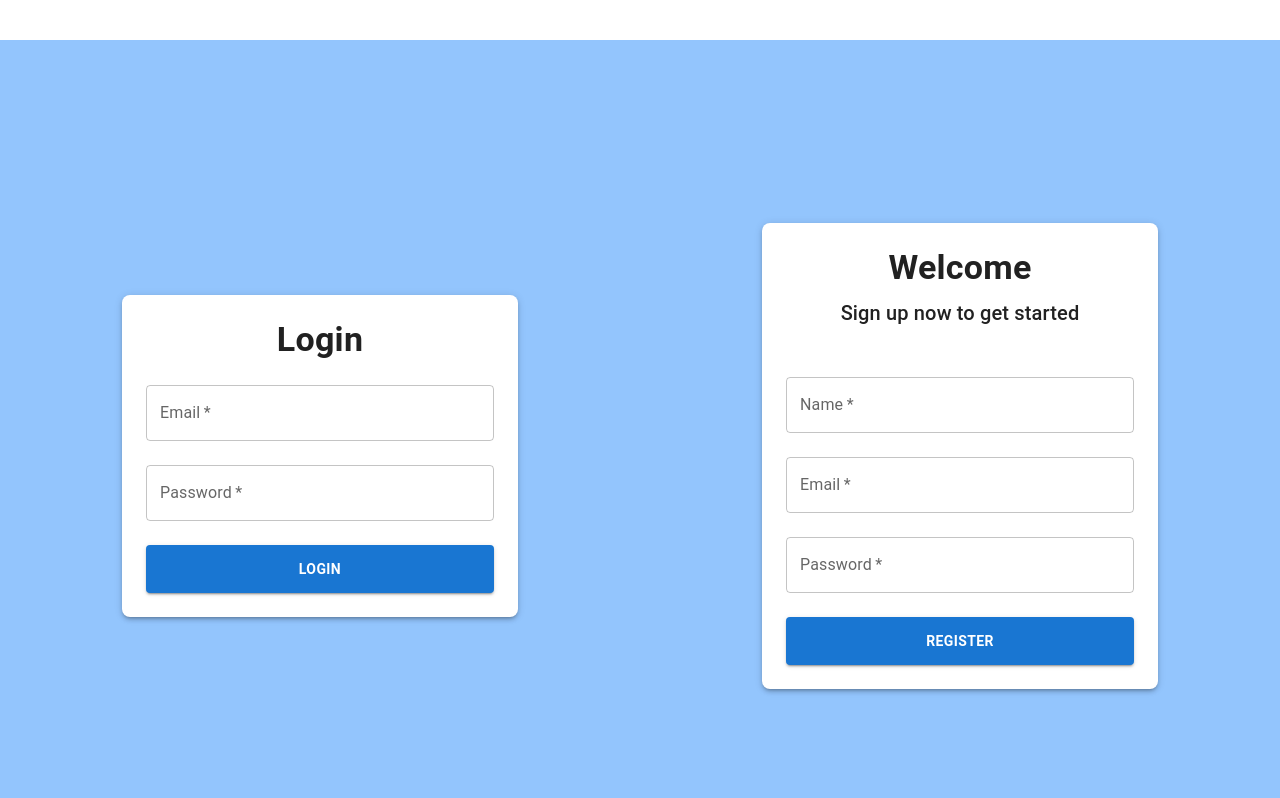
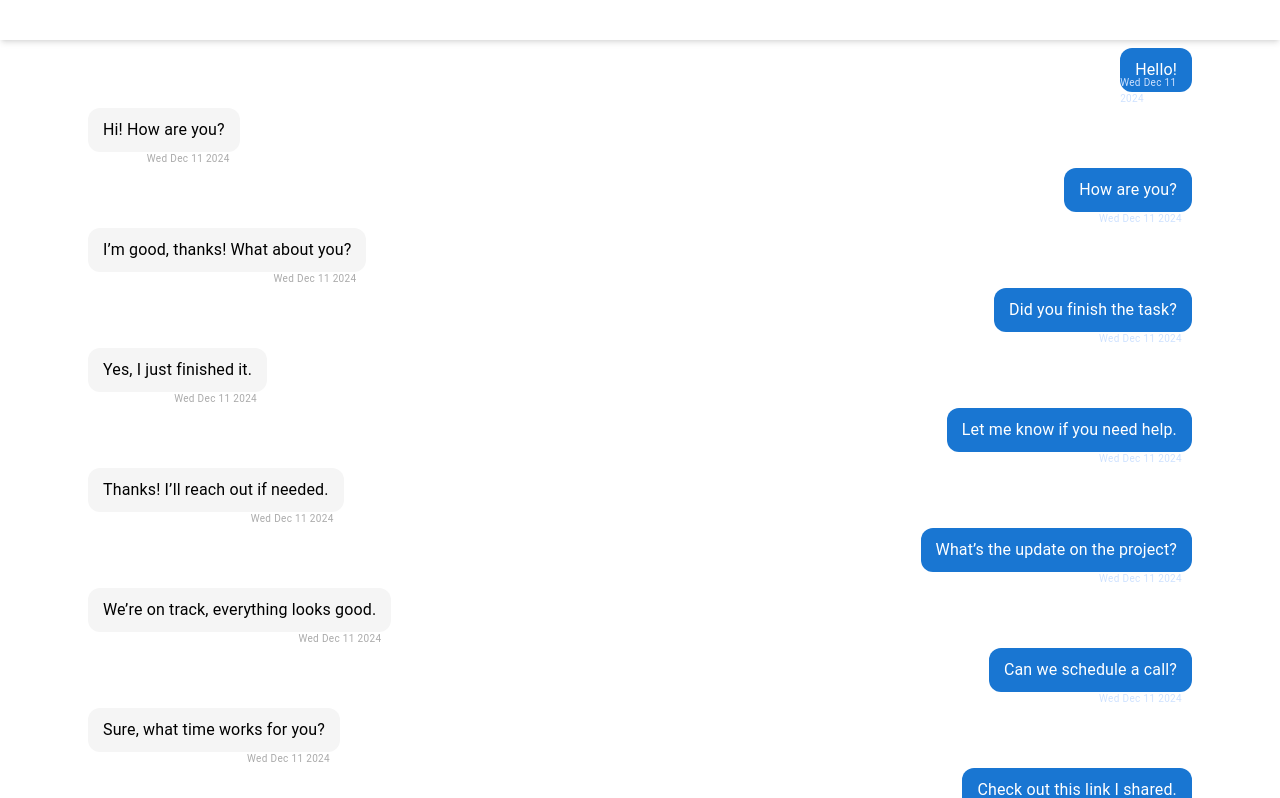
Before and after one commit to rahultiwari1818/MERN_ChatApp, a React (Create React App) app in the folder frontend/: page /chat in a window 1280 px wide. Shown: the top 798 px of the page. Built offline with nearby package versions, Linux system fonts and the light colour scheme; no server answers; some icons are missing; the HTML template or start-up script is replaced by a standard one.

Commit message:
created ui for chat screen

```diff
--- a/frontend/package.json
+++ b/frontend/package.json
@@ -14,7 +14,7 @@
     "react-dom": "^18.3.1",
     "react-loader-spinner": "^6.1.6",
     "react-otp-input": "^3.1.1",
-    "react-router-dom": "^6.23.1",
+    "react-router-dom": "^6.28.0",
     "react-scripts": "5.0.1",
     "react-toastify": "^10.0.6",
     "socket.io-client": "^4.8.1",
--- a/frontend/src/App.js
+++ b/frontend/src/App.js
@@ -1,21 +1,20 @@
 import React from 'react';
 import './App.css';
 import Navbar from './Components/Navbar/Navbar';
-import RegistrationPage from './Pages/RegistrationPage/RegistrationPage';
-import NewApp from './Pages/RegistrationPage/App.jsx';
+import RegistrationPage from './Pages/RegistrationPage';
 import { ToastContainer } from 'react-toastify';
 import 'react-toastify/dist/ReactToastify.css';
+import { BrowserRouter } from 'react-router-dom';
+import Router from './Router/Router';
 
 function App() {
   return (
 
-    <>
+    <BrowserRouter>
         <Navbar/>
-        <NewApp/>
-        <RegistrationPage/>
+        <Router/>
         <ToastContainer />
-
-    </>
+    </BrowserRouter>
 
   );
 }
--- /dev/null
+++ b/frontend/src/Components/ChatScreen/ChatScreen.jsx
@@ -0,0 +1,72 @@
+import { Box, Button, Container, TextField } from '@mui/material'
+import React from 'react'
+import Message from '../Message/Message';
+
+const messages = [
+    { senderId: "1", recipientId: "2", message: "Hello!", timestamp: new Date("2024-12-11T09:00:00Z") },
+    { senderId: "2", recipientId: "1", message: "Hi! How are you?", timestamp: new Date("2024-12-11T09:01:00Z") },
+    { senderId: "1", recipientId: "2", message: "How are you?", timestamp: new Date("2024-12-11T09:05:00Z") },
+    { senderId: "2", recipientId: "1", message: "I’m good, thanks! What about you?", timestamp: new Date("2024-12-11T09:06:00Z") },
+    { senderId: "1", recipientId: "2", message: "Did you finish the task?", timestamp: new Date("2024-12-11T09:10:00Z") },
+    { senderId: "2", recipientId: "1", message: "Yes, I just finished it.", timestamp: new Date("2024-12-11T09:11:00Z") },
+    { senderId: "1", recipientId: "2", message: "Let me know if you need help.", timestamp: new Date("2024-12-11T09:15:00Z") },
+    { senderId: "2", recipientId: "1", message: "Thanks! I’ll reach out if needed.", timestamp: new Date("2024-12-11T09:16:00Z") },
+    { senderId: "1", recipientId: "2", message: "What’s the update on the project?", timestamp: new Date("2024-12-11T09:20:00Z") },
+    { senderId: "2", recipientId: "1", message: "We’re on track, everything looks good.", timestamp: new Date("2024-12-11T09:21:00Z") },
+    { senderId: "1", recipientId: "2", message: "Can we schedule a call?", timestamp: new Date("2024-12-11T09:25:00Z") },
+    { senderId: "2", recipientId: "1", message: "Sure, what time works for you?", timestamp: new Date("2024-12-11T09:26:00Z") },
+    { senderId: "1", recipientId: "2", message: "Check out this link I shared.", timestamp: new Date("2024-12-11T09:30:00Z") },
+    { senderId: "2", recipientId: "1", message: "Got it. I’ll take a look.", timestamp: new Date("2024-12-11T09:31:00Z") },
+    { senderId: "1", recipientId: "2", message: "I’m waiting for your response.", timestamp: new Date("2024-12-11T09:35:00Z") },
+    { senderId: "2", recipientId: "1", message: "Sorry for the delay, here’s my update.", timestamp: new Date("2024-12-11T09:36:00Z") },
+    { senderId: "1", recipientId: "2", message: "Can we meet later today?", timestamp: new Date("2024-12-11T09:40:00Z") },
+    { senderId: "2", recipientId: "1", message: "Yes, let’s meet at 4 PM.", timestamp: new Date("2024-12-11T09:41:00Z") },
+    { senderId: "1", recipientId: "2", message: "Let’s finalize the proposal.", timestamp: new Date("2024-12-11T09:45:00Z") },
+    { senderId: "2", recipientId: "1", message: "Sure, I’ll send you the draft shortly.", timestamp: new Date("2024-12-11T09:46:00Z") },
+    { senderId: "1", recipientId: "2", message: "Can you confirm the schedule?", timestamp: new Date("2024-12-11T09:50:00Z") },
+    { senderId: "2", recipientId: "1", message: "Yes, it’s confirmed for tomorrow.", timestamp: new Date("2024-12-11T09:51:00Z") },
+    { senderId: "1", recipientId: "2", message: "Here’s the document you requested.", timestamp: new Date("2024-12-11T09:55:00Z") },
+    { senderId: "2", recipientId: "1", message: "Thanks, I’ll review it now.", timestamp: new Date("2024-12-11T09:56:00Z") },
+    { senderId: "1", recipientId: "2", message: "Don’t forget the deadline tomorrow.", timestamp: new Date("2024-12-11T10:00:00Z") },
+    { senderId: "2", recipientId: "1", message: "Got it. I’ll make sure everything’s ready.", timestamp: new Date("2024-12-11T10:01:00Z") },
+    { senderId: "1", recipientId: "2", message: "Can you review this report?", timestamp: new Date("2024-12-11T10:05:00Z") },
+    { senderId: "2", recipientId: "1", message: "I’m on it, I’ll send feedback soon.", timestamp: new Date("2024-12-11T10:06:00Z") },
+    { senderId: "1", recipientId: "2", message: "The meeting has been rescheduled.", timestamp: new Date("2024-12-11T10:10:00Z") },
+    { senderId: "2", recipientId: "1", message: "Thanks for letting me know.", timestamp: new Date("2024-12-11T10:11:00Z") },
+    { senderId: "1", recipientId: "2", message: "Let’s align on the next steps.", timestamp: new Date("2024-12-11T10:15:00Z") },
+    { senderId: "2", recipientId: "1", message: "Agreed, I’ll draft an email summary.", timestamp: new Date("2024-12-11T10:16:00Z") },
+];
+
+
+
+export default function ChatScreen() {
+    return (
+        <Container>
+            <Box>
+                {
+                    messages?.map((message) => {
+                        return <Message message={message.message} time={message.timestamp.toDateString()} isSender={message.senderId === '1'} />
+                    })
+                }
+            </Box>
+            <Box className="flex">
+                <TextField
+                    fullWidth
+                    label="message"
+                    name="message"
+                    type="text"
+                    value={""}
+                    // onChange={handleInputChange}
+                    variant="outlined"
+                    margin="normal"
+                    required
+                    placeholder="Your Message"
+                    className='fixed bottom-2'
+                />
+                <Button className='rounded-md bg-blue-300 text-white'>
+                    Send
+                </Button>
+            </Box>
+        </Container>
+    )
+}
--- a/frontend/src/Components/Common/Overlay.jsx
+++ b/frontend/src/Components/Common/Overlay.jsx
@@ -3,7 +3,7 @@ import { ColorRing } from 'react-loader-spinner';
 
 export default function Overlay() {
     return (
-        <section className=' fixed h-screen w-screen bg-slate-50 flex items-center justify-center '>
+        <section className=' fixed h-screen w-screen bg-slate-50 z-10 top-0 flex items-center justify-center '>
             <ColorRing
                 visible={true}
                 height="80"
--- /dev/null
+++ b/frontend/src/Components/Message/Message.jsx
@@ -0,0 +1,40 @@
+import React from 'react';
+import { Container, Typography, Box } from '@mui/material';
+
+export default function Message({ message, time, isSender }) {
+  return (
+    <Container
+      sx={{
+        display: 'flex',
+        justifyContent: isSender ? 'flex-end' : 'flex-start',
+        padding: '8px 0',
+      }}
+    >
+      <Box
+        sx={{
+          maxWidth: '70%',
+          padding: '10px 15px',
+          borderRadius: '12px',
+          backgroundColor: isSender ? '#1976d2' : '#f5f5f5',
+          color: isSender ? 'white' : 'black',
+          wordBreak: 'break-word',
+          position: 'relative',
+        }}
+      >
+        <Typography variant="body1">{message}</Typography>
+        <Typography
+          variant="caption"
+          sx={{
+            position: 'absolute',
+            bottom: '-16px',
+            right: '10px',
+            color: isSender ? '#cfe2ff' : '#aaa',
+            fontSize: '10px',
+          }}
+        >
+          {time}
+        </Typography>
+      </Box>
+    </Container>
+  );
+}
--- /dev/null
+++ b/frontend/src/Pages/ErrorPage.jsx
@@ -0,0 +1,12 @@
+import { Container, Typography } from '@mui/material'
+import React from 'react'
+
+export default function ErrorPage() {
+  return (
+    <section className='bg-blue-300 min-h-[90vh] w-screen flex items-center justify-center'>
+        <Typography variant="h1" color="white">
+                404 Not Found
+        </Typography>
+    </section>
+  )
+}
--- /dev/null
+++ b/frontend/src/Pages/MainApp.jsx
@@ -0,0 +1,28 @@
+import React from 'react'
+import {io} from 'socket.io-client';
+
+export default function MainApp() {
+  const socket = io(process.env.REACT_APP_API_URL,{
+    auth:{
+      userId:localStorage.getItem("token")
+    }
+  });
+
+  useEffect(()=>{
+      socket.on("connect",()=>{
+          console.log("connected");
+      })
+
+
+
+      return ()=>{
+          socket.disconnect();
+      }
+  },[]);
+
+  return (
+    <div>
+
+    </div>
+  )
+}
--- a/frontend/src/Pages/RegistrationPage/RegistrationPage.jsx
+++ b/frontend/src/Pages/RegistrationPage.jsx
@@ -1,6 +1,6 @@
 import React from 'react'
-import RegistrationForm from '../../Components/Registration/RegistrationForm'
-import Login from '../../Components/Login/Login'
+import RegistrationForm from '../Components/Registration/RegistrationForm'
+import Login from '../Components/Login/Login'
 
 export default function RegistrationPage() {
   return (
--- a/frontend/src/Pages/RegistrationPage/App.jsx
+++ /dev/null
@@ -1,30 +0,0 @@
-import React, { useEffect } from 'react';
-import {io} from 'socket.io-client';
-
-
-export default function App() {
-
-    const socket = io("http://localhost:5000",{
-      auth:{
-        userId:localStorage.getItem("token")
-      }
-    });
-
-    useEffect(()=>{
-        socket.on("connect",()=>{
-            console.log("connected");
-        })
-
-
-
-        return ()=>{
-            socket.disconnect();
-        }
-    },[]);
-
-  return (
-    <div>
-
-    </div>
-  )
-}
--- /dev/null
+++ b/frontend/src/Router/Router.jsx
@@ -0,0 +1,14 @@
+import React from 'react'
+import {Route, Routes} from "react-router-dom";
+import RegistrationPage from '../Pages/RegistrationPage';
+import ErrorPage from '../Pages/ErrorPage';
+import ChatScreen from '../Components/ChatScreen/ChatScreen';
+export default function Router() {
+  return (
+    <Routes>
+        <Route  path='/' element={<RegistrationPage/>}/>
+        <Route  path='*' element={<ErrorPage/>}/>
+        <Route  path="/chat" element={<ChatScreen/>}/>
+    </Routes>
+  )
+}
```
Also changed, not shown: 1 other file (tests, documents, lock files or other folders).
